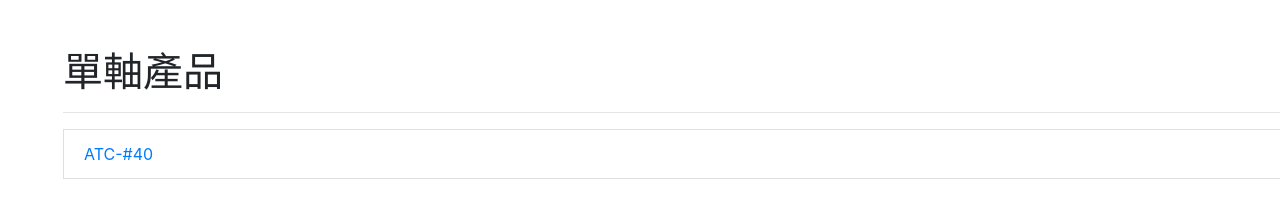
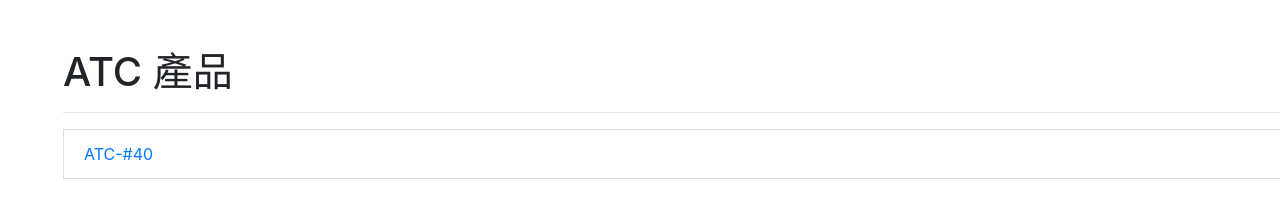
Before and after one commit to spenguinlui/act_prototype, a plain HTML site: page atc_product_index.html in a window 1280 px wide. Shown: the top 218 px of the page. Drawn offline with nearby package versions, Linux system fonts and the light colour scheme.

Commit message:
架構修正

```diff
--- a/atc_product_index.html
+++ b/atc_product_index.html
@@ -1 +1 @@
-<html lang="zh-Hant-TW"><head><title>歐權表單</title><link rel="stylesheet" href="https://stackpath.bootstrapcdn.com/bootstrap/4.5.2/css/bootstrap.min.css"/><script src="https://stackpath.bootstrapcdn.com/bootstrap/4.5.2/js/bootstrap.min.js"> </script><script src="https://stackpath.bootstrapcdn.com/bootstrap/4.5.2/js/bootstrap.bundle.min.js"></script></head><body><div class="container-fluid"></div><div class="col-12 m-5"><h1>單軸產品</h1><hr/><ul class="list-group"><a href="./atc_check_page.html"> <li class="list-group-item">ATC-#40</li></a></ul></div></body></html>
+<html lang="zh-Hant-TW"><head><title>歐權表單</title><link rel="stylesheet" href="https://stackpath.bootstrapcdn.com/bootstrap/4.5.2/css/bootstrap.min.css"/><script src="https://stackpath.bootstrapcdn.com/bootstrap/4.5.2/js/bootstrap.min.js"> </script><script src="https://stackpath.bootstrapcdn.com/bootstrap/4.5.2/js/bootstrap.bundle.min.js"></script></head><body><div class="container-fluid"></div><div class="col-12 m-5"><h1>ATC 產品</h1><hr/><ul class="list-group"><a href="./atc_pages_list.html"> <li class="list-group-item">ATC-#40</li></a></ul></div></body></html>
```
Also changed, not shown: atc_pages_list.html (added, +1 -0 lines), 2 other files.
